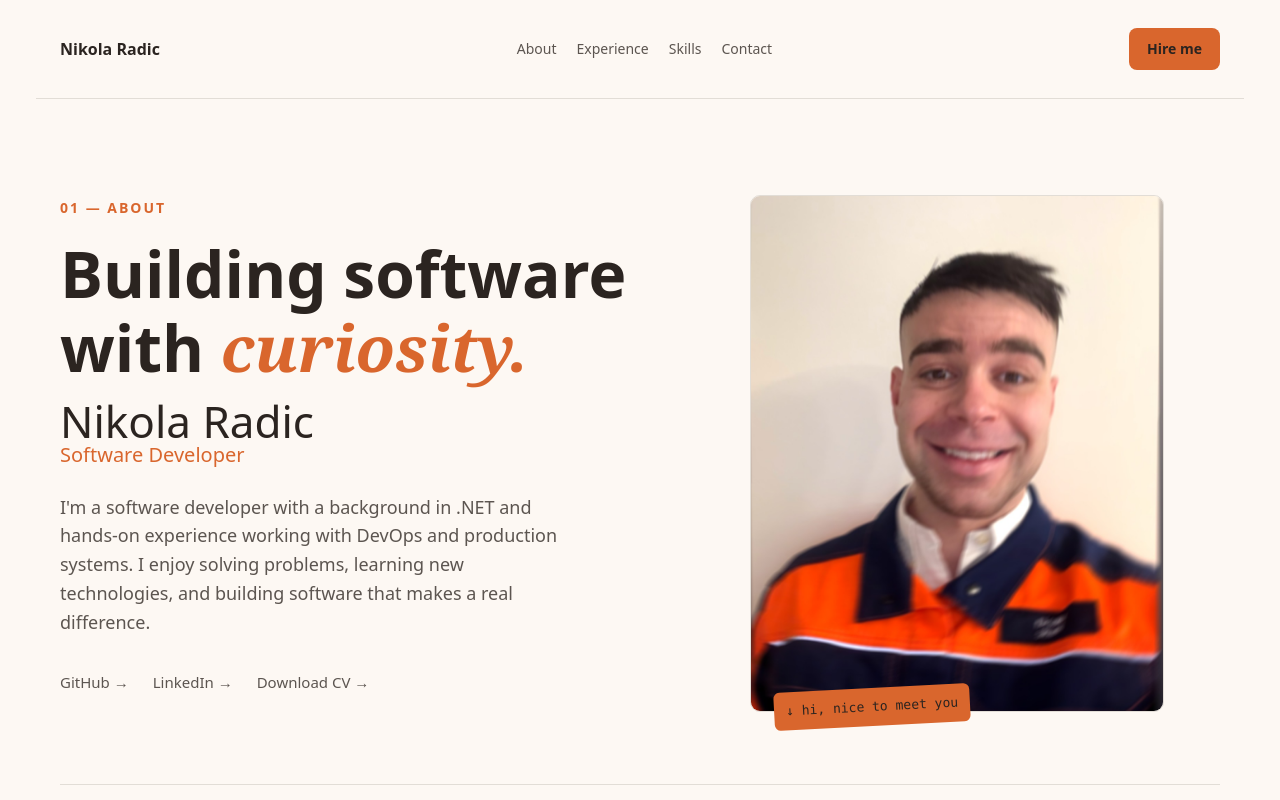
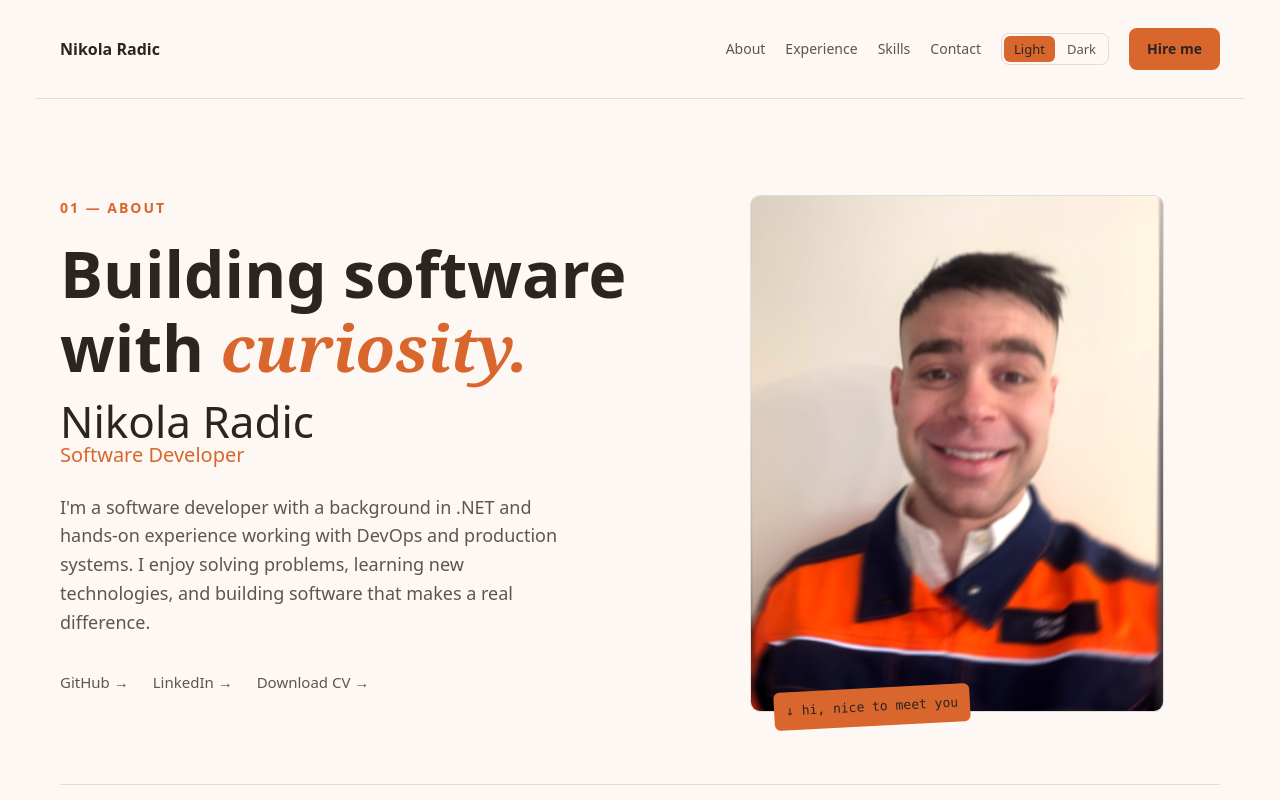
Before and after one commit to nikoradic/portfolio, a React (Vite) app: page / in a window 1280 px wide. Shown: the top 800 px of the page. Built offline with nearby package versions, Linux system fonts and the light colour scheme.

Commit message:
Add light and dark theme toggle

```diff
--- a/src/App.css
+++ b/src/App.css
@@ -1,3 +1,19 @@
+.app-root {
+  min-height: 100vh;
+  background: var(--bg);
+  color: var(--text);
+  transition:
+    background-color 0.2s ease,
+    color 0.2s ease;
+}
+
+.app-root.dark {
+  --bg: #201a15;
+  --text: #d8cfc4;
+  --text-h: #f3ece3;
+  --border: #3a322b;
+}
+
 .nav {
   max-width: 1160px;
   margin: 0 auto;
@@ -7,7 +23,7 @@
   justify-content: space-between;
   flex-wrap: wrap;
   gap: 12px;
-  border-bottom: 1px solid #e2ddd6;
+  border-bottom: 1px solid var(--border);
 }
 
 .nav-name {
@@ -34,11 +50,51 @@
   color: var(--accent);
 }
 
+.nav-right {
+  display: flex;
+  align-items: center;
+  flex-wrap: wrap;
+  gap: 20px;
+}
+
+.theme-toggle {
+  display: flex;
+  align-items: center;
+  gap: 2px;
+  border: 1px solid var(--border);
+  border-radius: 8px;
+  padding: 2px;
+}
+
+.theme-toggle-btn {
+  border: none;
+  background: transparent;
+  color: var(--text);
+  font-size: 13px;
+  font-family: inherit;
+  padding: 4px 10px;
+  border-radius: 6px;
+  cursor: pointer;
+  transition:
+    background-color 0.2s ease,
+    color 0.2s ease;
+}
+
+.theme-toggle-btn:hover,
+.theme-toggle-btn:focus-visible {
+  color: var(--accent);
+}
+
+.theme-toggle-btn.active {
+  background: var(--accent);
+  color: var(--accent-text);
+}
+
 .nav-cta {
   display: inline-flex;
   align-items: center;
   background: var(--accent);
-  color: var(--text-h);
+  color: var(--accent-text);
   font-size: 14px;
   font-weight: 600;
   text-decoration: none;
@@ -126,7 +182,7 @@
   width: 100%;
   padding-top: 72px;
   padding-bottom: 72px;
-  border-top: 1px solid #e2ddd6;
+  border-top: 1px solid var(--border);
 }
 
 .hero-grid {
@@ -161,7 +217,7 @@
   aspect-ratio: 4 / 5;
   object-fit: cover;
   box-sizing: border-box;
-  border: 1px solid #e2ddd6;
+  border: 1px solid var(--border);
   border-radius: 10px;
   display: block;
 }
@@ -171,7 +227,7 @@
   left: 24px;
   bottom: -14px;
   background: var(--accent);
-  color: var(--text-h);
+  color: var(--accent-text);
   font-family: ui-monospace, SFMono-Regular, Menlo, Consolas, monospace;
   font-size: 13px;
   padding: 6px 12px;
@@ -253,7 +309,7 @@
   bottom: 0;
   left: 4px;
   width: 2px;
-  background: #e2ddd6;
+  background: var(--border);
 }
 
 .timeline-item {
@@ -281,7 +337,7 @@
   width: 100%;
   margin-top: 64px;
   padding-top: 40px;
-  border-top: 1px solid #e2ddd6;
+  border-top: 1px solid var(--border);
 }
 
 .education .subheading {
@@ -317,7 +373,7 @@
 }
 
 .skill-tag {
-  border: 1px solid #e2ddd6;
+  border: 1px solid var(--border);
   border-radius: 999px;
   padding: 6px 14px;
   font-size: 14px;
@@ -341,7 +397,7 @@
 .contact-link {
   display: inline-flex;
   align-items: center;
-  border: 1px solid #e2ddd6;
+  border: 1px solid var(--border);
   border-radius: 10px;
   padding: 14px 24px;
   font-size: 16px;
--- a/src/App.tsx
+++ b/src/App.tsx
@@ -1,20 +1,47 @@
+import { useState } from 'react'
 import './App.css'
 import profilePhoto from './assets/nikola-profile.png'
 
 function App() {
+  const [theme, setTheme] = useState<'light' | 'dark'>('light')
+
   return (
-    <>
+    <div className={theme === 'dark' ? 'app-root dark' : 'app-root'}>
       <header className="nav">
         <span className="nav-name">Nikola Radic</span>
+        <div className="nav-right">
           <nav className="nav-links">
             <a href="#about">About</a>
             <a href="#experience">Experience</a>
             <a href="#skills">Skills</a>
             <a href="#contact">Contact</a>
           </nav>
+          <div className="theme-toggle">
+            <button
+              type="button"
+              className={
+                theme === 'light' ? 'theme-toggle-btn active' : 'theme-toggle-btn'
+              }
+              aria-pressed={theme === 'light'}
+              onClick={() => setTheme('light')}
+            >
+              Light
+            </button>
+            <button
+              type="button"
+              className={
+                theme === 'dark' ? 'theme-toggle-btn active' : 'theme-toggle-btn'
+              }
+              aria-pressed={theme === 'dark'}
+              onClick={() => setTheme('dark')}
+            >
+              Dark
+            </button>
+          </div>
           <a className="nav-cta" href="#contact">
             Hire me
           </a>
+        </div>
       </header>
       <main className="app">
         <section className="hero" id="about">
@@ -199,7 +226,7 @@ function App() {
           </div>
         </section>
       </main>
-    </>
+    </div>
   )
 }
 
--- a/src/index.css
+++ b/src/index.css
@@ -3,6 +3,8 @@
   --text-h: #2b2420;
   --bg: #fdf8f3;
   --accent: #d9662d;
+  --border: #e2ddd6;
+  --accent-text: #2b2420;
 
   --sans: system-ui, 'Segoe UI', Roboto, sans-serif;
 
```
Lines whose indentation alone changed are shown as unchanged.
